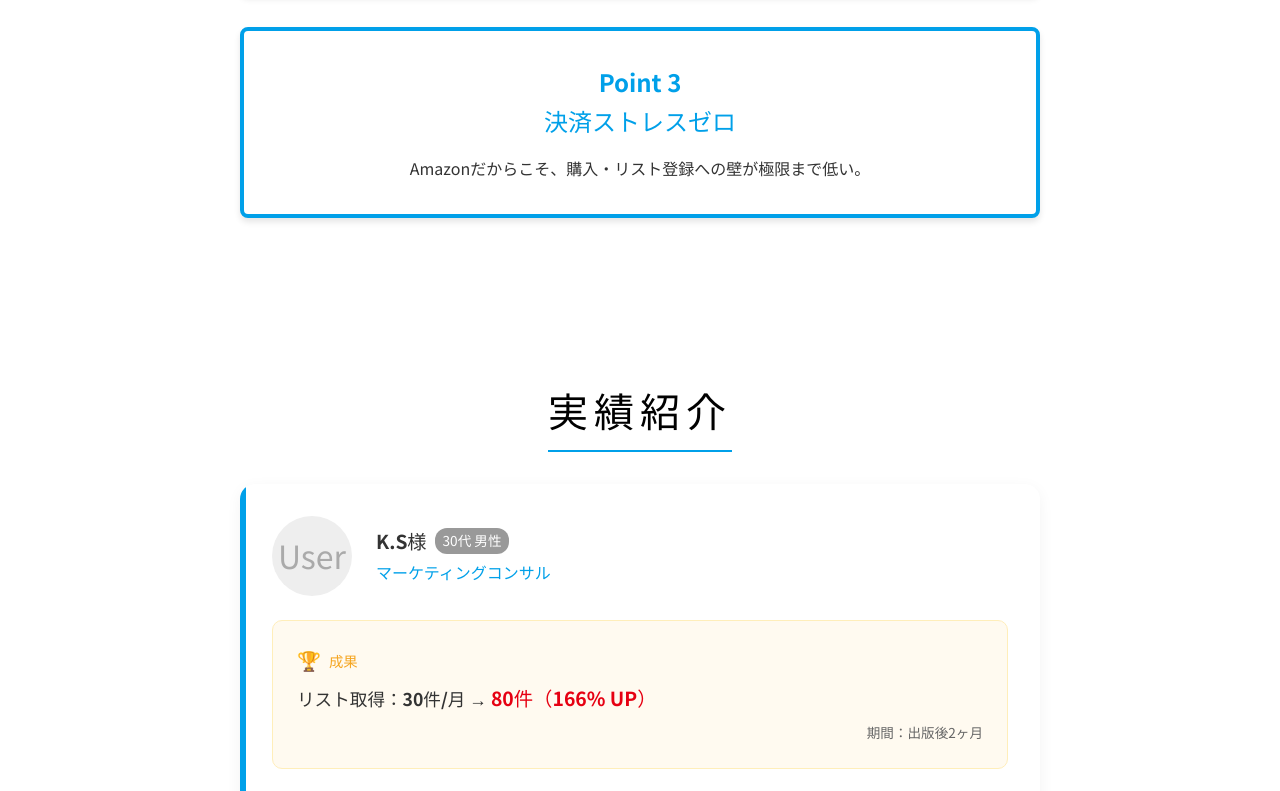
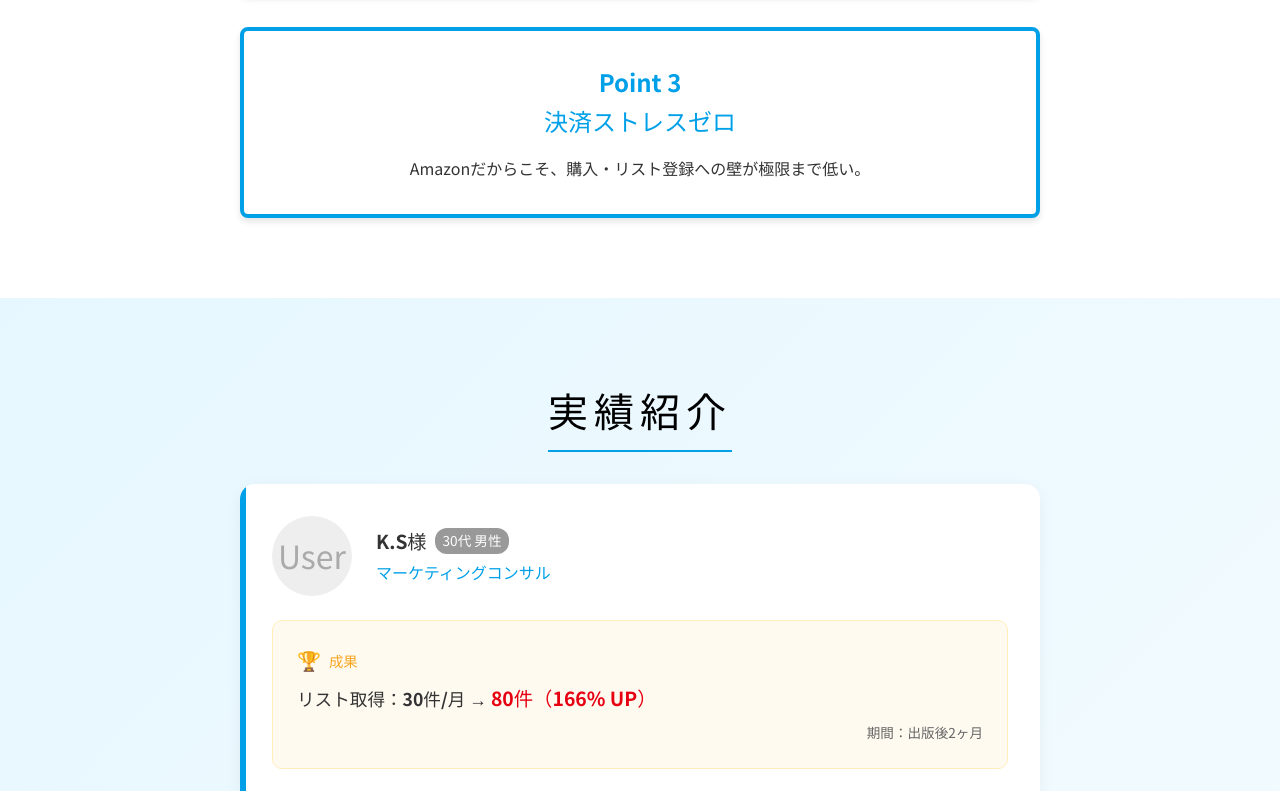
Before and after one commit to rikutoaimanga-max/Kindle-Publishing-Homepage, a React (Vite) app: page / in a window 1280 px wide. Shown: the part 3305-4096 px from the top of the page. Built offline with nearby package versions, Linux system fonts and the light colour scheme.

Commit message:
Design: Update Achievements section background to match Hero section

```diff
--- a/src/components/Achievements.jsx
+++ b/src/components/Achievements.jsx
@@ -32,7 +32,7 @@ const Achievements = () => {
     ];
 
     return (
-        <section style={{ backgroundColor: '#fff', padding: '80px 0', color: 'var(--color-text-dark)' }}>
+        <section style={{ background: 'linear-gradient(135deg, #e6f7ff 0%, #ffffff 100%)', padding: '80px 0', color: 'var(--color-text-dark)' }}>
             <div className="container">
                 <div style={{ textAlign: 'center' }}>
                     <h2 className="section-title" style={{ color: '#000' }}>実績紹介</h2>
```
